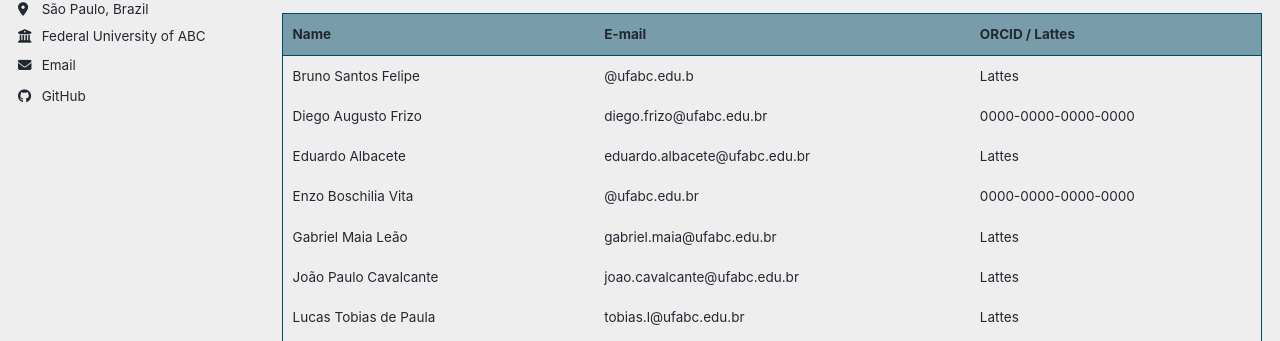
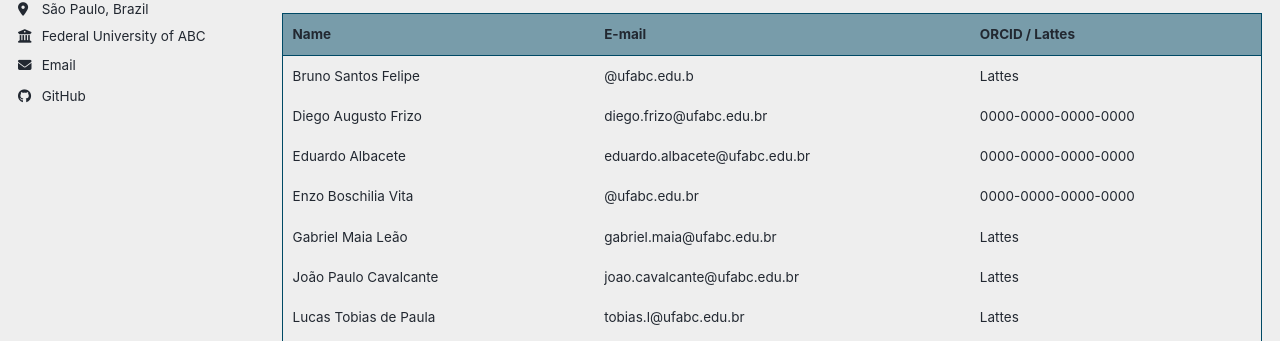
Before and after one commit to gegrav-ufabc/gegrav-ufabc.github.io, a Jekyll site: the page built from _pages/year-archive.html, in a window 1280 px wide and 969 px high. Shown: the part 255-596 px from the top of the window. Built offline with Jekyll 4.4.1, drawn with Linux system fonts in a browser that asks for light colours; a style sheet for code colours, icons or effects is not loaded.

Commit message:
Update year-archive.html

```diff
--- a/_pages/year-archive.html
+++ b/_pages/year-archive.html
@@ -70,7 +70,7 @@ redirect_from:
     <tr>
       <td>Eduardo Albacete</td>
       <td>eduardo.albacete@ufabc.edu.br</td>
-      <td><a href="http://lattes.cnpq.br/1234567890" target="_blank">Lattes</a></td>
+      <td><a href="https://orcid.org/0000-0000-0000-0000" target="_blank">0000-0000-0000-0000</a></td>
     </tr>
     <tr>
       <td>Enzo Boschilia Vita</td>
```
